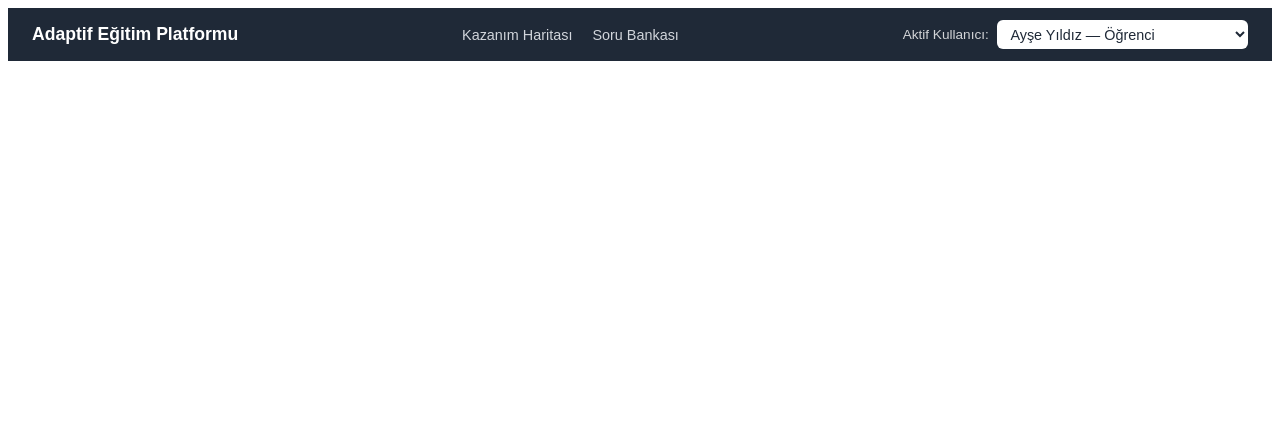
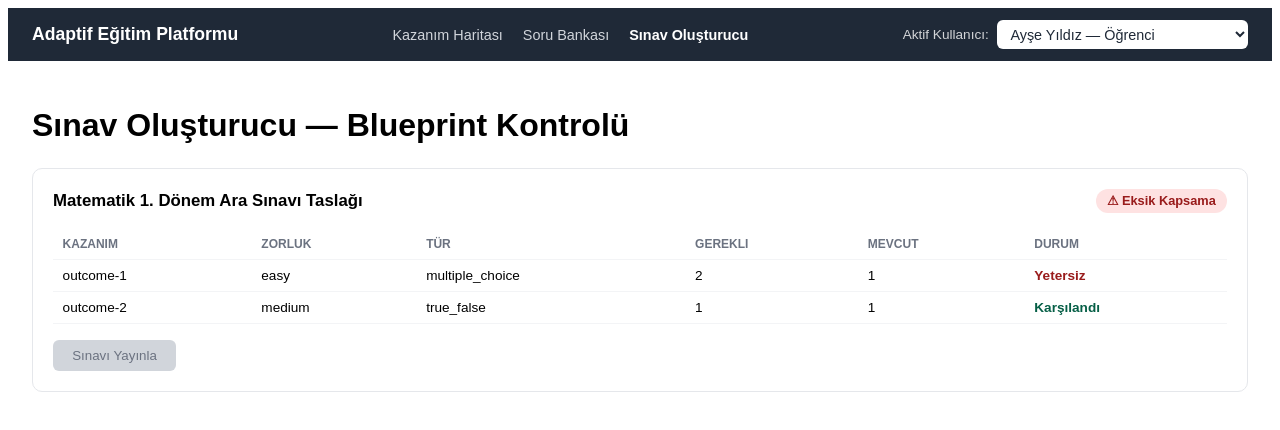
Before and after one commit to acarlarilayda/adaptif-egitim-platformu, an Angular app: page /exam-builder in a window 1280 px wide. Before the commit this address led to /. Shown: the top 430 px of the page. Built offline with nearby package versions, Linux system fonts and the light colour scheme.

Commit message:
feat: Sinav Olusturucu (blueprint kapsama kontrolu) eklendi

```diff
--- a/src/app/app.routes.ts
+++ b/src/app/app.routes.ts
@@ -1,9 +1,11 @@
 import { Routes } from '@angular/router';
 import { OutcomeListComponent } from './features/outcomes/pages/outcome-list/outcome-list.component';
 import { QuestionListComponent } from './features/question-bank/pages/question-list/question-list.component';
+import { ExamBuilderComponent } from './features/exam-builder/pages/exam-builder/exam-builder.component';
 
 export const routes: Routes = [
   { path: '', redirectTo: 'outcomes', pathMatch: 'full' },
   { path: 'outcomes', component: OutcomeListComponent },
   { path: 'question-bank', component: QuestionListComponent },
+  { path: 'exam-builder', component: ExamBuilderComponent },
 ];
--- /dev/null
+++ b/src/app/features/exam-builder/data-access/exam.repository.ts
@@ -0,0 +1,57 @@
+import { Injectable } from '@angular/core';
+import { Observable } from 'rxjs';
+import { mockRequest } from '../../../core/api/mock-transport';
+import { Exam } from '../../../shared/models/exam.model';
+import { ExamBlueprint, BlueprintConstraint } from '../../../shared/models/exam-blueprint.model';
+import { Question } from '../../../shared/models/question.model';
+import { MOCK_EXAMS } from '../../../core/api/mock-data/exams.mock-data';
+import { MOCK_EXAM_BLUEPRINTS } from '../../../core/api/mock-data/exam-blueprints.mock-data';
+import { MOCK_QUESTIONS } from '../../../core/api/mock-data/questions.mock-data';
+
+export interface ConstraintCoverage {
+  constraint: BlueprintConstraint;
+  matchedQuestions: Question[];
+  isSatisfied: boolean;
+}
+
+@Injectable({ providedIn: 'root' })
+export class ExamRepository {
+  private exams: Exam[] = [...MOCK_EXAMS];
+  private blueprints: ExamBlueprint[] = [...MOCK_EXAM_BLUEPRINTS];
+  private questions: Question[] = [...MOCK_QUESTIONS];
+
+  getExams(): Observable<Exam[]> {
+    return mockRequest(() => [...this.exams]);
+  }
+
+  getBlueprints(): Observable<ExamBlueprint[]> {
+    return mockRequest(() => [...this.blueprints]);
+  }
+
+  /**
+   * Her kısıt için mevcut soru bankasında kaç uygun soru olduğunu
+   * hesaplar. "Blueprint hedefleri karşılanmadan
+   * sınav yayınlanamaz."
+   */
+  getCoverageForBlueprint(blueprint: ExamBlueprint): ConstraintCoverage[] {
+    return blueprint.constraints.map((constraint) => {
+      const matchedQuestions = this.questions.filter(
+        (q) =>
+          q.outcomeId === constraint.outcomeId &&
+          q.difficulty === constraint.difficulty &&
+          q.type === constraint.questionType &&
+          q.publishStatus === 'published'
+      );
+
+      return {
+        constraint,
+        matchedQuestions,
+        isSatisfied: matchedQuestions.length >= constraint.requiredCount,
+      };
+    });
+  }
+
+  isBlueprintFullySatisfied(blueprint: ExamBlueprint): boolean {
+    return this.getCoverageForBlueprint(blueprint).every((c) => c.isSatisfied);
+  }
+}
--- /dev/null
+++ b/src/app/features/exam-builder/pages/exam-builder/exam-builder.component.html
@@ -0,0 +1,66 @@
+<div class="builder-page">
+  <h1>Sınav Oluşturucu — Blueprint Kontrolü</h1>
+
+  @if (isLoading()) {
+    <p class="builder-page__status">Yükleniyor...</p>
+  } @else if (hasError()) {
+    <div class="builder-page__status builder-page__status--error">
+      <p>Blueprint verileri yüklenirken bir hata oluştu.</p>
+      <button (click)="loadData()">Tekrar Dene</button>
+    </div>
+  } @else if (blueprintRows().length === 0) {
+    <p class="builder-page__status">Henüz tanımlı blueprint bulunmuyor.</p>
+  } @else {
+    @for (row of blueprintRows(); track row.blueprint.id) {
+      <section class="blueprint-card">
+        <div class="blueprint-card__header">
+          <h2>{{ row.blueprint.title }}</h2>
+          @if (row.isFullySatisfied) {
+            <span class="blueprint-card__badge blueprint-card__badge--ok">
+              ✓ Yayına Hazır
+            </span>
+          } @else {
+            <span class="blueprint-card__badge blueprint-card__badge--warn">
+              ⚠ Eksik Kapsama
+            </span>
+          }
+        </div>
+
+        <table class="coverage-table">
+          <thead>
+            <tr>
+              <th>Kazanım</th>
+              <th>Zorluk</th>
+              <th>Tür</th>
+              <th>Gerekli</th>
+              <th>Mevcut</th>
+              <th>Durum</th>
+            </tr>
+          </thead>
+          <tbody>
+            @for (coverage of row.coverages; track coverage.constraint.outcomeId) {
+              <tr>
+                <td>{{ coverage.constraint.outcomeId }}</td>
+                <td>{{ coverage.constraint.difficulty }}</td>
+                <td>{{ coverage.constraint.questionType }}</td>
+                <td>{{ coverage.constraint.requiredCount }}</td>
+                <td>{{ coverage.matchedQuestions.length }}</td>
+                <td>
+                  @if (coverage.isSatisfied) {
+                    <span class="coverage-table__ok">Karşılandı</span>
+                  } @else {
+                    <span class="coverage-table__warn">Yetersiz</span>
+                  }
+                </td>
+              </tr>
+            }
+          </tbody>
+        </table>
+
+        <button class="blueprint-card__publish" [disabled]="!row.isFullySatisfied">
+          Sınavı Yayınla
+        </button>
+      </section>
+    }
+  }
+</div>
--- /dev/null
+++ b/src/app/features/exam-builder/pages/exam-builder/exam-builder.component.scss
@@ -0,0 +1,109 @@
+.builder-page {
+  padding: 1.5rem;
+  font-family: sans-serif;
+
+  h1 {
+    margin-bottom: 1.5rem;
+  }
+
+  &__status {
+    color: #6b7280;
+    font-style: italic;
+
+    &--error {
+      color: #b91c1c;
+      font-style: normal;
+
+      button {
+        margin-top: 0.5rem;
+        padding: 0.4rem 0.9rem;
+        border: none;
+        border-radius: 6px;
+        background-color: #1f2937;
+        color: white;
+        cursor: pointer;
+      }
+    }
+  }
+}
+
+.blueprint-card {
+  border: 1px solid #e5e7eb;
+  border-radius: 10px;
+  padding: 1.25rem;
+  margin-bottom: 1.5rem;
+
+  &__header {
+    display: flex;
+    align-items: center;
+    justify-content: space-between;
+    margin-bottom: 1rem;
+
+    h2 {
+      font-size: 1.05rem;
+      margin: 0;
+    }
+  }
+
+  &__badge {
+    font-size: 0.8rem;
+    padding: 0.3rem 0.7rem;
+    border-radius: 999px;
+    font-weight: 600;
+
+    &--ok {
+      background-color: #d1fae5;
+      color: #065f46;
+    }
+
+    &--warn {
+      background-color: #fee2e2;
+      color: #991b1b;
+    }
+  }
+
+  &__publish {
+    margin-top: 1rem;
+    padding: 0.5rem 1.2rem;
+    border: none;
+    border-radius: 6px;
+    background-color: #1f2937;
+    color: white;
+    cursor: pointer;
+
+    &:disabled {
+      background-color: #d1d5db;
+      color: #6b7280;
+      cursor: not-allowed;
+    }
+  }
+}
+
+.coverage-table {
+  width: 100%;
+  border-collapse: collapse;
+  font-size: 0.85rem;
+
+  th, td {
+    text-align: left;
+    padding: 0.5rem 0.6rem;
+    border-bottom: 1px solid #f3f4f6;
+  }
+
+  th {
+    color: #6b7280;
+    font-weight: 600;
+    font-size: 0.75rem;
+    text-transform: uppercase;
+  }
+
+  &__ok {
+    color: #065f46;
+    font-weight: 600;
+  }
+
+  &__warn {
+    color: #991b1b;
+    font-weight: 600;
+  }
+}
--- /dev/null
+++ b/src/app/features/exam-builder/pages/exam-builder/exam-builder.component.ts
@@ -0,0 +1,53 @@
+import { Component, OnInit, signal } from '@angular/core';
+import { CommonModule } from '@angular/common';
+import { ExamRepository, ConstraintCoverage } from '../../data-access/exam.repository';
+import { ExamBlueprint } from '../../../../shared/models/exam-blueprint.model';
+
+interface BlueprintWithCoverage {
+  blueprint: ExamBlueprint;
+  coverages: ConstraintCoverage[];
+  isFullySatisfied: boolean;
+}
+
+@Component({
+  selector: 'app-exam-builder',
+  standalone: true,
+  imports: [CommonModule],
+  templateUrl: './exam-builder.component.html',
+  styleUrl: './exam-builder.component.scss',
+})
+export class ExamBuilderComponent implements OnInit {
+  readonly isLoading = signal(true);
+  readonly hasError = signal(false);
+  readonly blueprintRows = signal<BlueprintWithCoverage[]>([]);
+
+  constructor(private readonly examRepository: ExamRepository) {}
+
+  ngOnInit(): void {
+    this.loadData();
+  }
+
+  loadData(): void {
+    this.isLoading.set(true);
+    this.hasError.set(false);
+
+    this.examRepository.getBlueprints().subscribe({
+      next: (blueprints) => {
+        const rows: BlueprintWithCoverage[] = blueprints.map((blueprint) => {
+          const coverages = this.examRepository.getCoverageForBlueprint(blueprint);
+          return {
+            blueprint,
+            coverages,
+            isFullySatisfied: coverages.every((c) => c.isSatisfied),
+          };
+        });
+        this.blueprintRows.set(rows);
+        this.isLoading.set(false);
+      },
+      error: () => {
+        this.hasError.set(true);
+        this.isLoading.set(false);
+      },
+    });
+  }
+}
--- a/src/app/shared/components/topbar/topbar.component.html
+++ b/src/app/shared/components/topbar/topbar.component.html
@@ -6,6 +6,7 @@
   <nav class="topbar__nav">
     <a routerLink="/outcomes" routerLinkActive="active">Kazanım Haritası</a>
     <a routerLink="/question-bank" routerLinkActive="active">Soru Bankası</a>
+    <a routerLink="/exam-builder" routerLinkActive="active">Sınav Oluşturucu</a>
   </nav>
 
   <div class="topbar__user">
```
Also changed, not shown: 1 other file (tests, documents, lock files or other folders).
